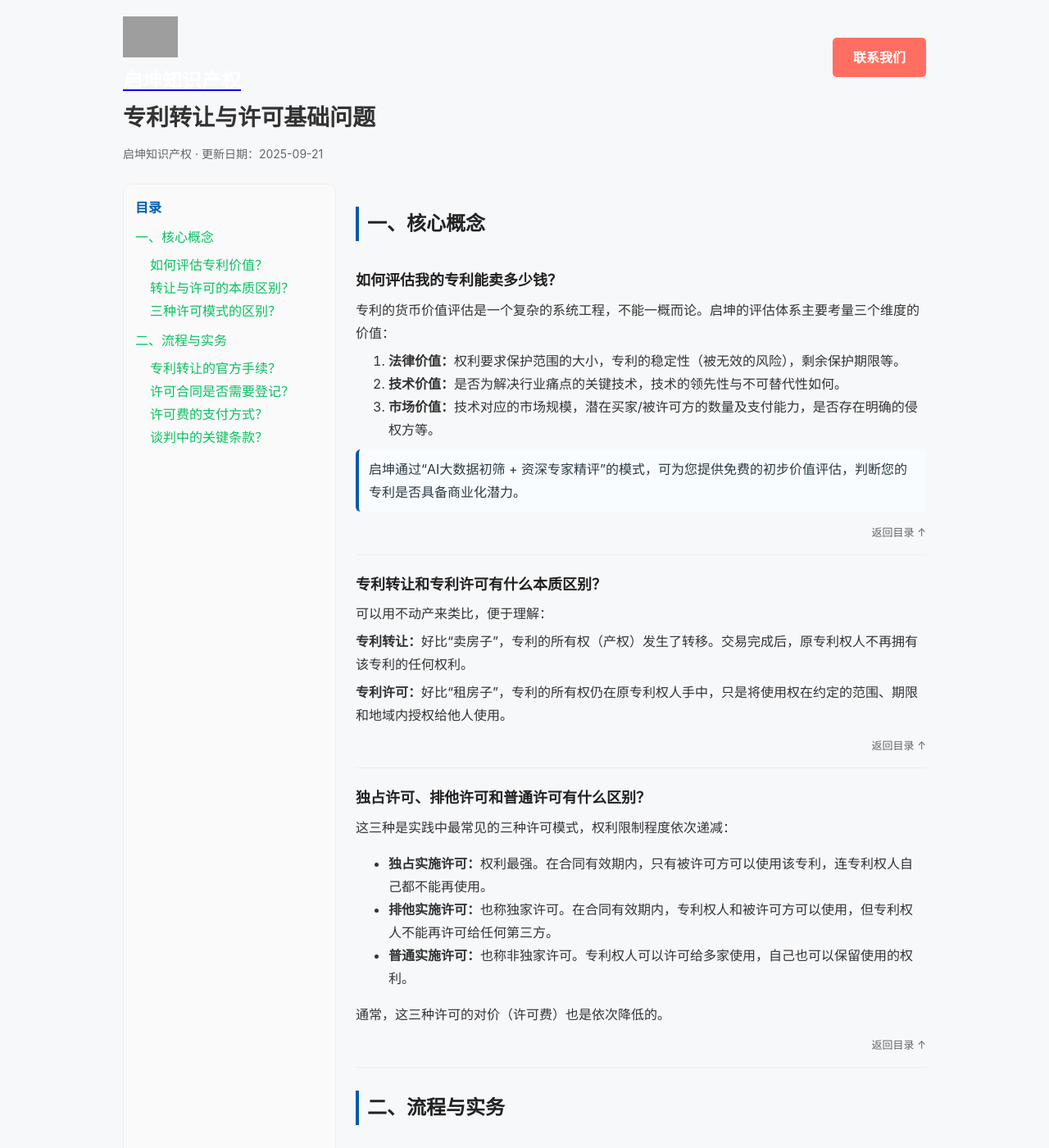
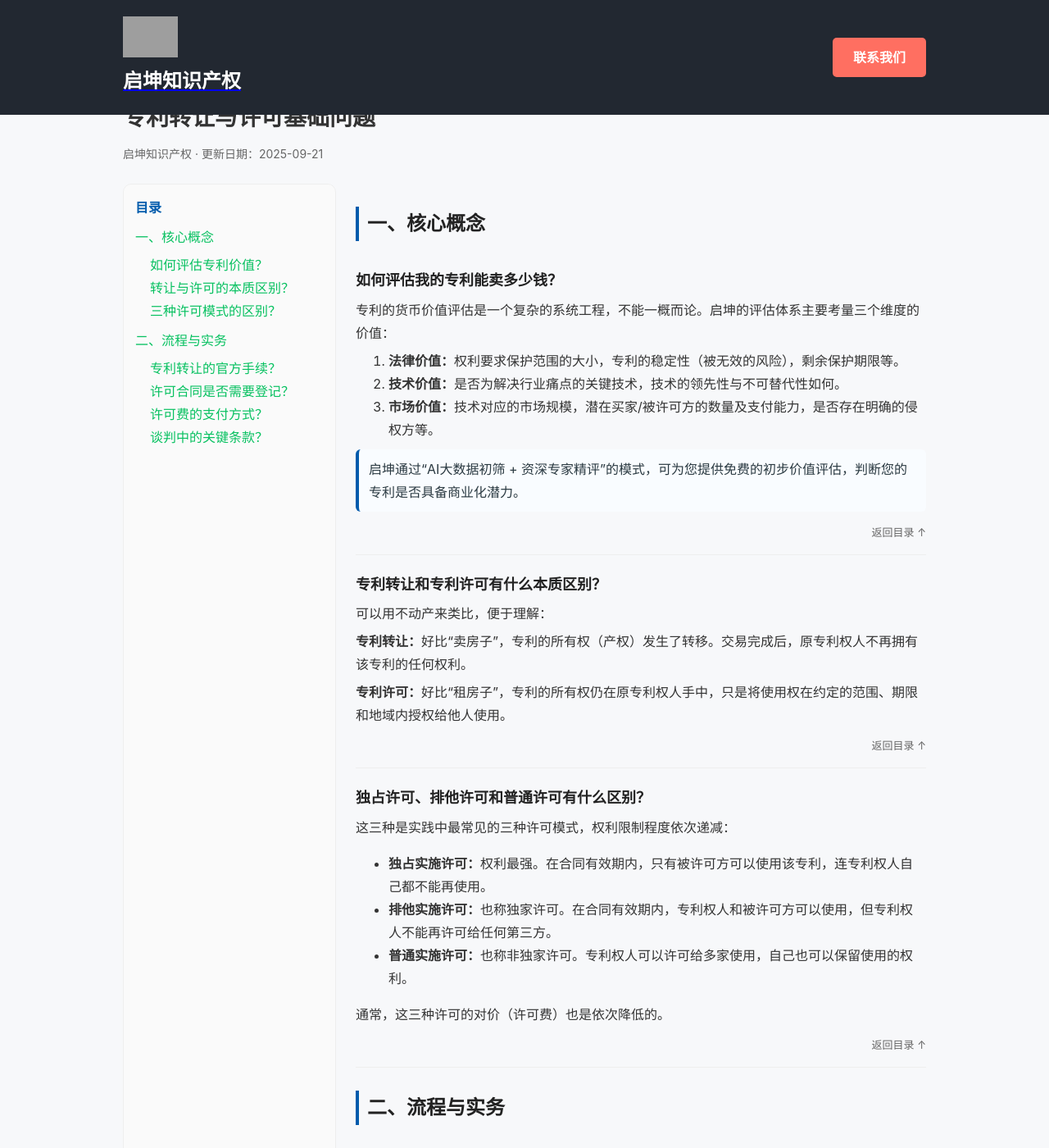
Before and after one commit to inventmain/qikunip, a Jekyll site: the page faq-patent-licensing.html, which Jekyll copies as it is, in a window 1280 px wide and 1400 px high. Shown: the whole window at 82% size. Built offline with Jekyll 4.4.1, drawn with Linux system fonts in a browser that asks for light colours; grey boxes are pictures that could not be loaded.

Commit message:
Update faq-patent-licensing.html

```diff
--- a/faq-patent-licensing.html
+++ b/faq-patent-licensing.html
@@ -37,6 +37,14 @@
         .back a{font-size:13px;color:#666;text-decoration:none}
         .cta{margin:22px 0;padding:12px;border:1px dashed #cbd6e2;border-radius:10px;background:#fbfdff}
         @media(max-width:960px){ .toc-wrap{grid-template-columns:1fr} .toc{position:static; margin-bottom: 24px;} }
+.navbar {
+    position: fixed;
+    top: 0;
+    width: 100%;
+    background: #222831; /* 深色背景，可以和 logo 区域形成对比 */
+    z-index: 1000;
+}
+
     </style>
     <script type="application/ld+json">
     {
```
